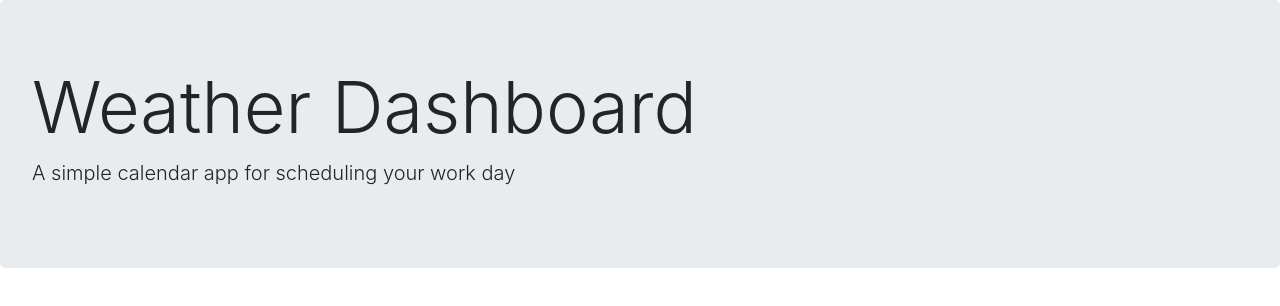
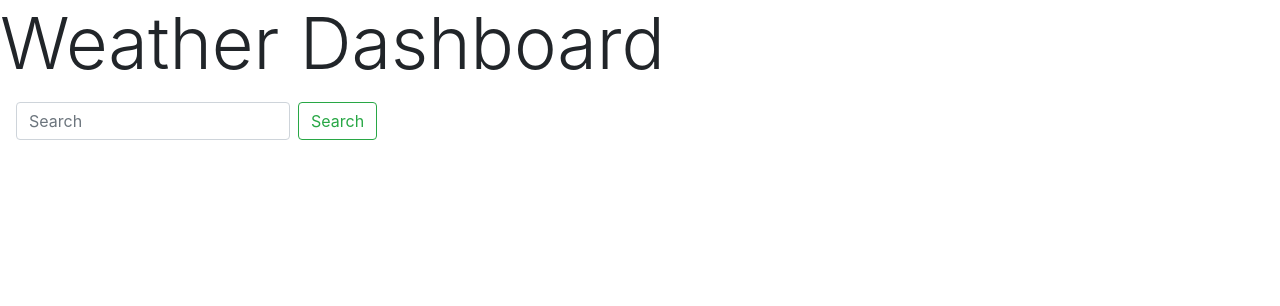
Before and after one commit to priscillaluong/w6-ss-api-weather, a plain HTML site: page index.html in a window 1280 px wide. Drawn offline with nearby package versions, Linux system fonts and the light colour scheme.

Commit message:
added bootstrap search form

```diff
--- a/index.html
+++ b/index.html
@@ -21,11 +21,15 @@
   </head>
 
   <body>
-    <header class="jumbotron">
+    <header>
       <h1 class="display-3">Weather Dashboard</h1>
-      <p class="lead">A simple calendar app for scheduling your work day</p>
-      <p id="currentDay" class="lead"></p>
     </header>
+    <nav class="navbar">
+      <form class="form-inline .d-flex .flex-column">
+        <input class="form-control mr-sm-2" type="search" placeholder="Search" aria-label="Search">
+        <button class="btn btn-outline-success my-2 my-sm-0" type="submit">Search</button>
+      </form>
+    </nav>
 
     <div class="container">
 
```
